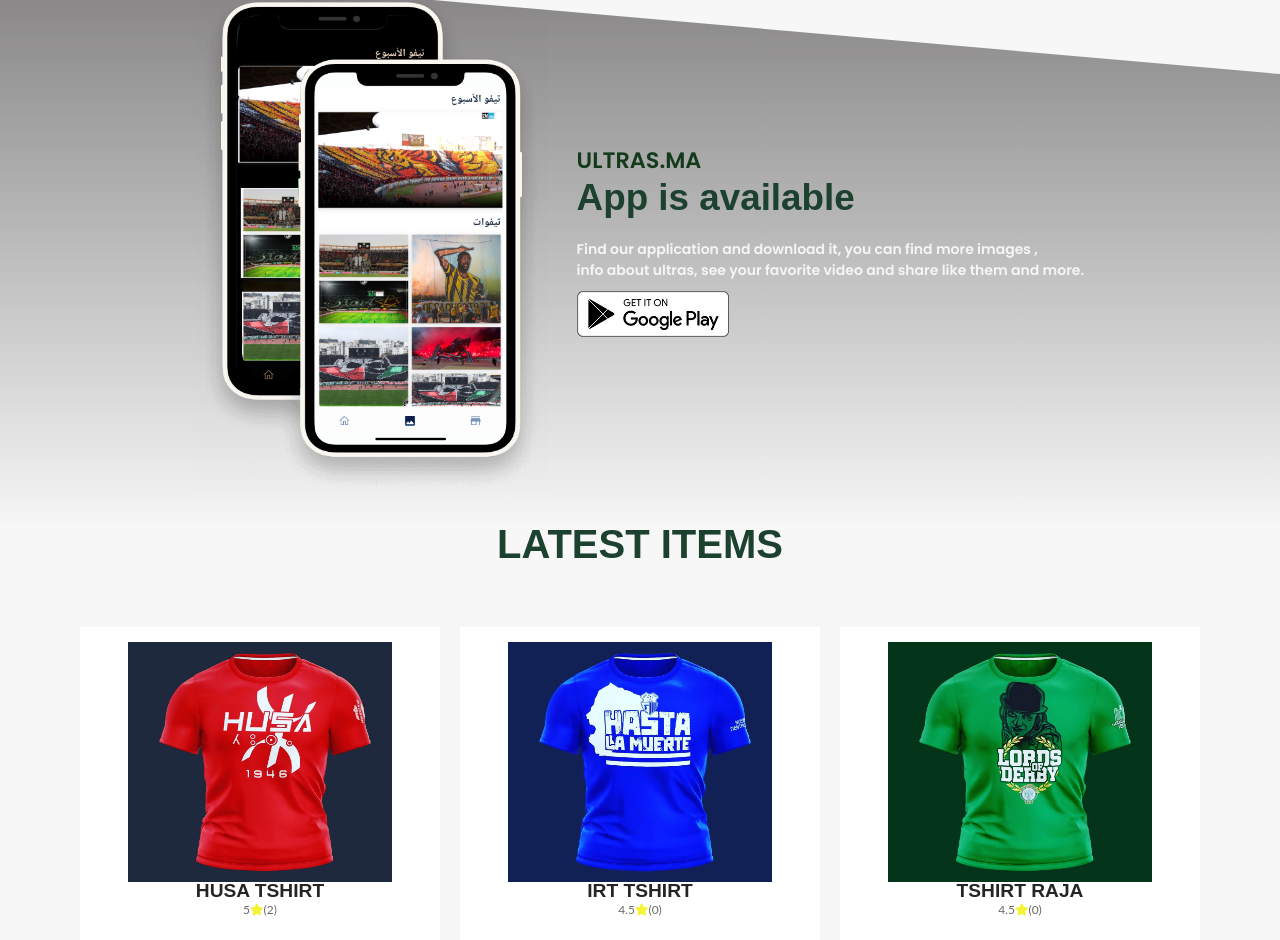
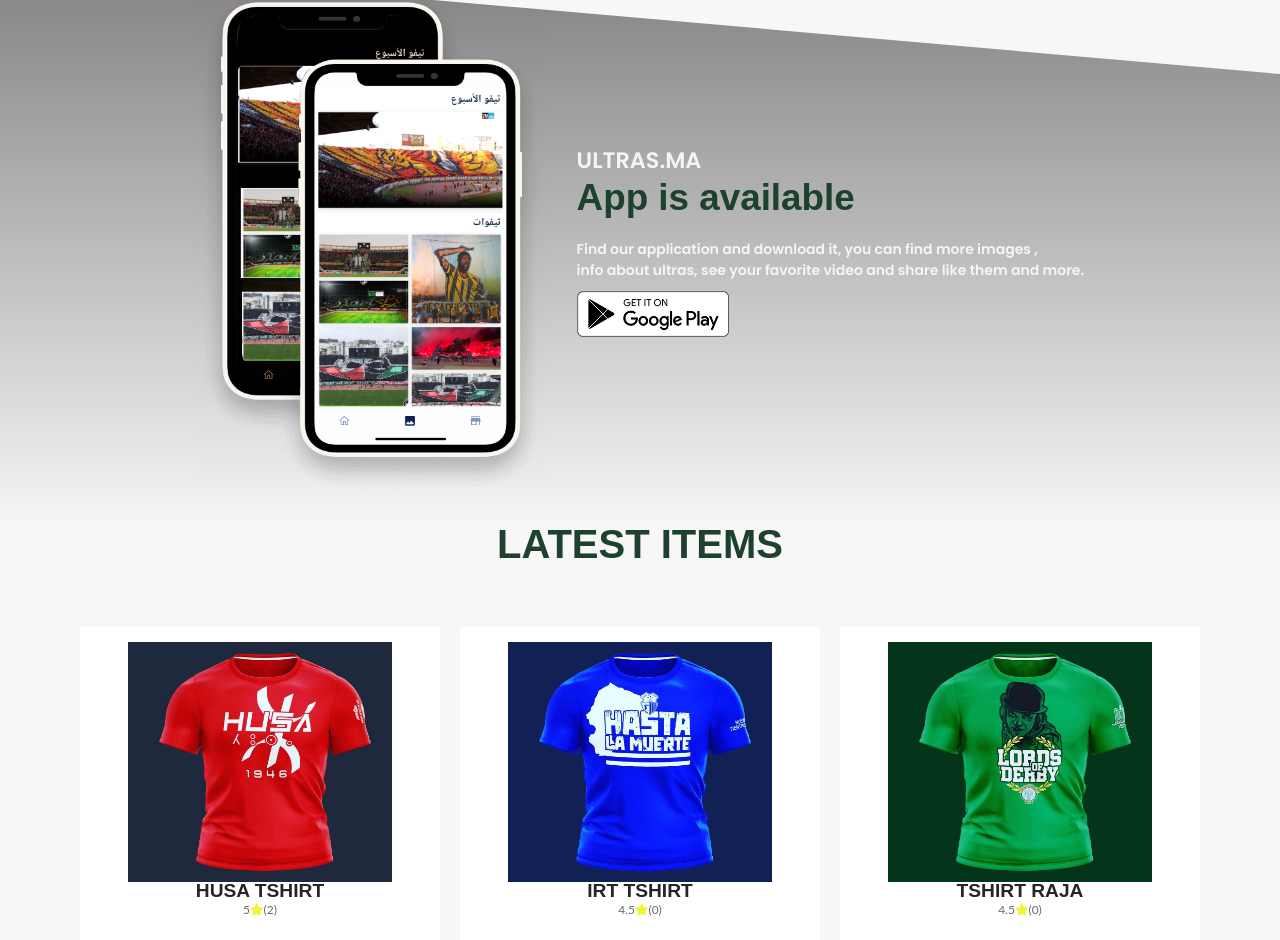
Before and after one commit to halloulmohammed/stage-projet, a React (Create React App) app: page / in a window 1280 px wide. Shown: the part 1517-2457 px from the top of the page. Built offline with nearby package versions, Linux system fonts and the light colour scheme; a web font is replaced by a local one.

Commit message:
music player edit

```diff
--- a/src/musicplayer/styles/app.scss
+++ b/src/musicplayer/styles/app.scss
@@ -2,12 +2,12 @@
 @import "./player";
 @import "./song";
 @import "./nav";
-h2,
-h3 {
+#musicplayer h2,
+#musicplayer h3 {
     color: #133a1b;
 }
-h3,
-h4 {
+#musicplayer h3,
+#musicplayer h4 {
     font-weight: 600;
 }
 button {
--- a/src/musicplayer/styles/nav.scss
+++ b/src/musicplayer/styles/nav.scss
@@ -1,5 +1,5 @@
-h1,
-h4 {
+nav h1,
+nav h4 {
     color: rgb(2, 110, 2);
 }
 
```
